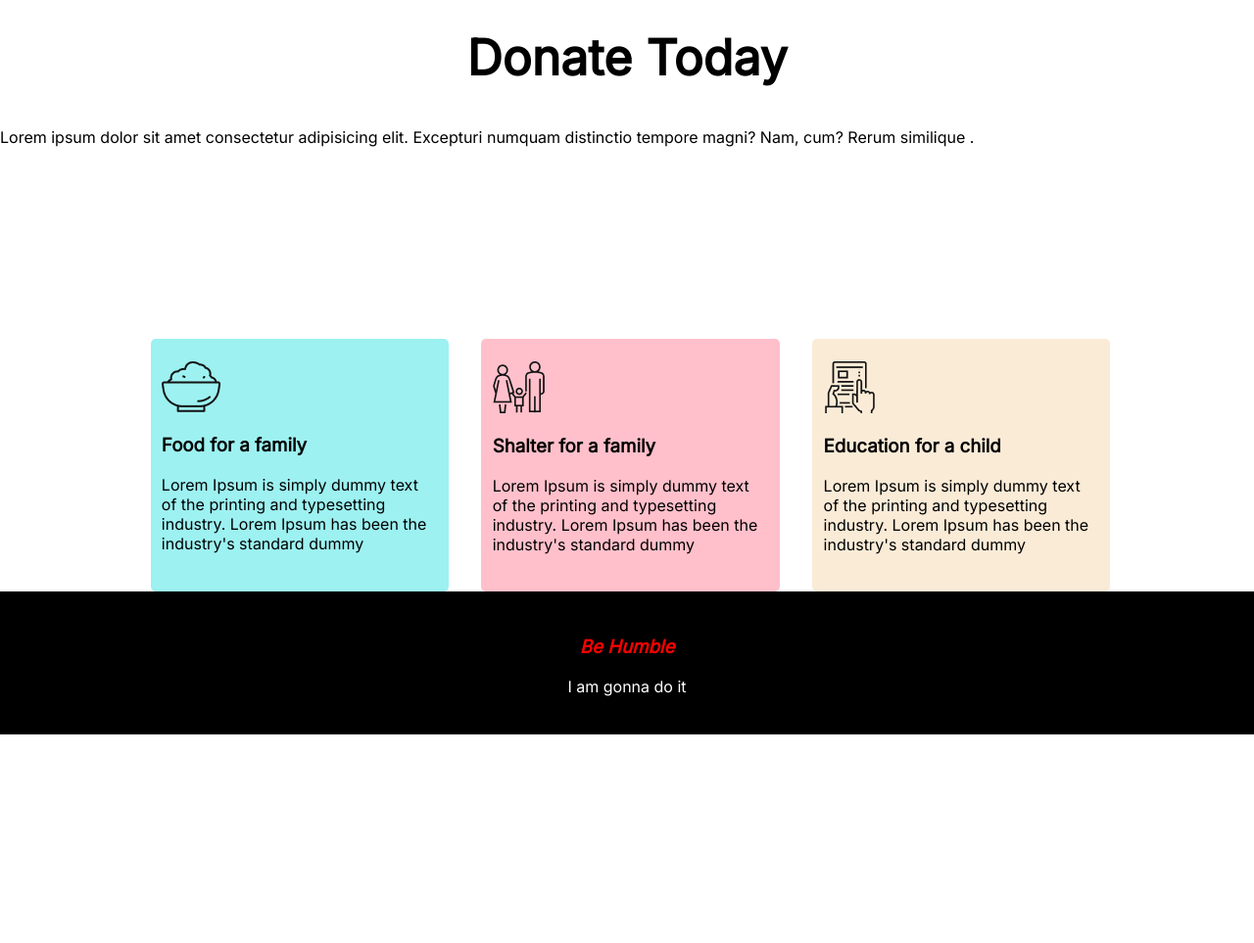
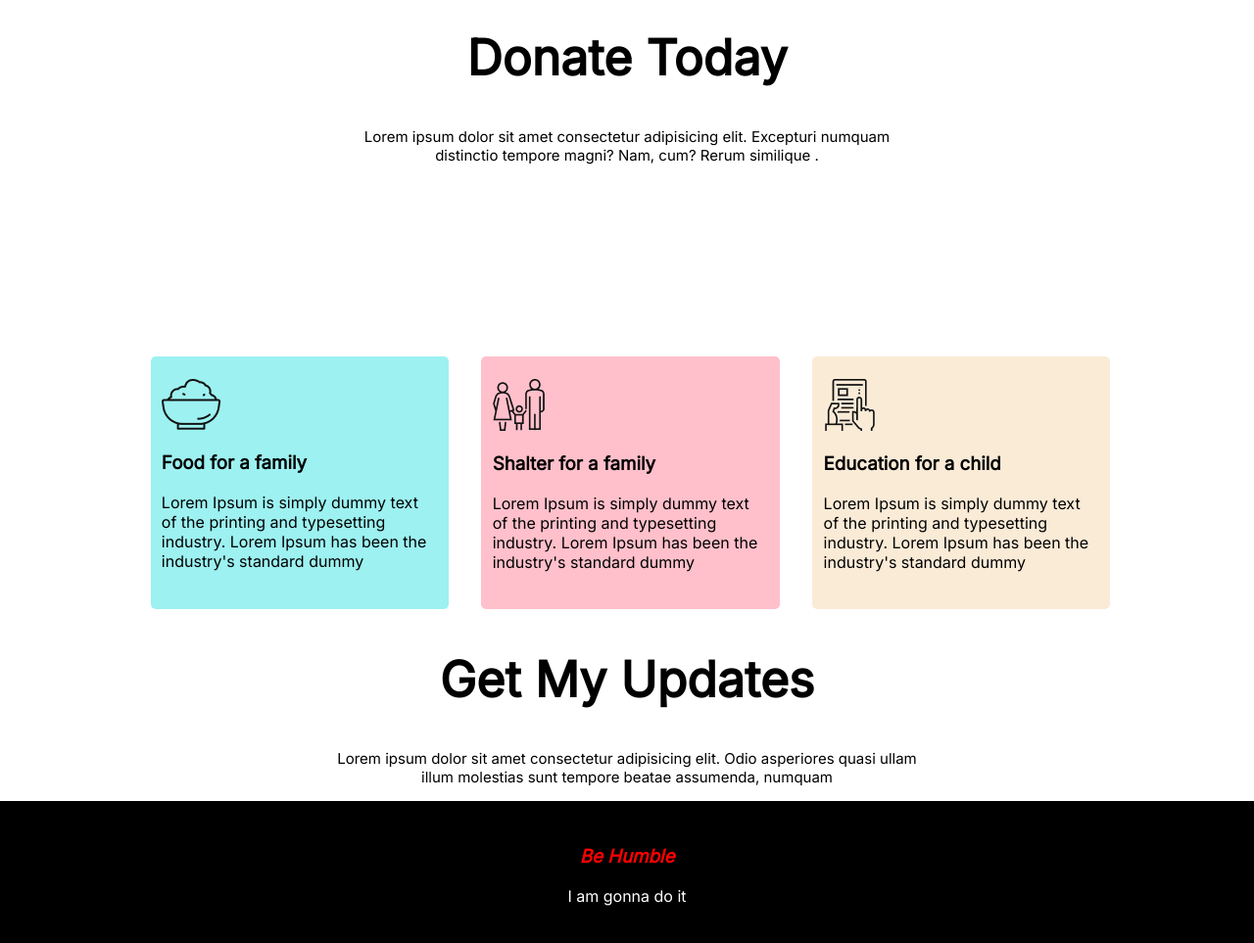
Before and after one commit to ShakilTalukder07/disaster-relief, a plain HTML site: page index.html in a window 1280 px wide. Shown: the part 1043-2006 px from the top of the page at 98% size. Before the commit the page ends 1793 px from the top, so only its background shows below. Drawn offline with Linux system fonts and the light colour scheme.

Commit message:
half-complete

```diff
--- a/index.html
+++ b/index.html
@@ -29,7 +29,7 @@
 
     <section>
         <h1 class="head-line-3">Donate Today</h1>
-        <p class="sub-line-3">Lorem ipsum dolor sit amet consectetur adipisicing elit. Excepturi numquam distinctio tempore magni? Nam, cum? Rerum similique .</p>
+        <p class="sub-line-3">Lorem ipsum dolor sit amet consectetur adipisicing elit. Excepturi numquam <br> distinctio tempore magni? Nam, cum? Rerum similique .</p>
     </section>
 
     <!-- ....................... part-3............................  -->
@@ -62,6 +62,8 @@
     <!-- ...........................part4...........................  -->
 
     <section>
+        <h1 class="head-line-4">Get My Updates</h1>
+        <p class="sub-line-4">Lorem ipsum dolor sit amet consectetur adipisicing elit. Odio asperiores quasi ullam <br> illum molestias sunt tempore beatae assumenda, numquam</p>
 
     </section>
 
--- a/style.css
+++ b/style.css
@@ -13,16 +13,27 @@ body{
     text-align: center;
     font-size: 50px;
 }
+.head-line-4{
+    color: black;
+    text-align: center;
+    font-size: 50px;
+}
 .sub-line{
     font-size: 15px;
     text-align: center;
     color: white;
 }
-.sub-line3{
+.sub-line-3{
     font-size: 15px;
     text-align: center;
     color: black;
 }
+.sub-line-4{
+    font-size: 15px;
+    text-align: center;
+    color: black;
+}
+
 .top-banner{
 
     background-repeat: no-repeat;
```
